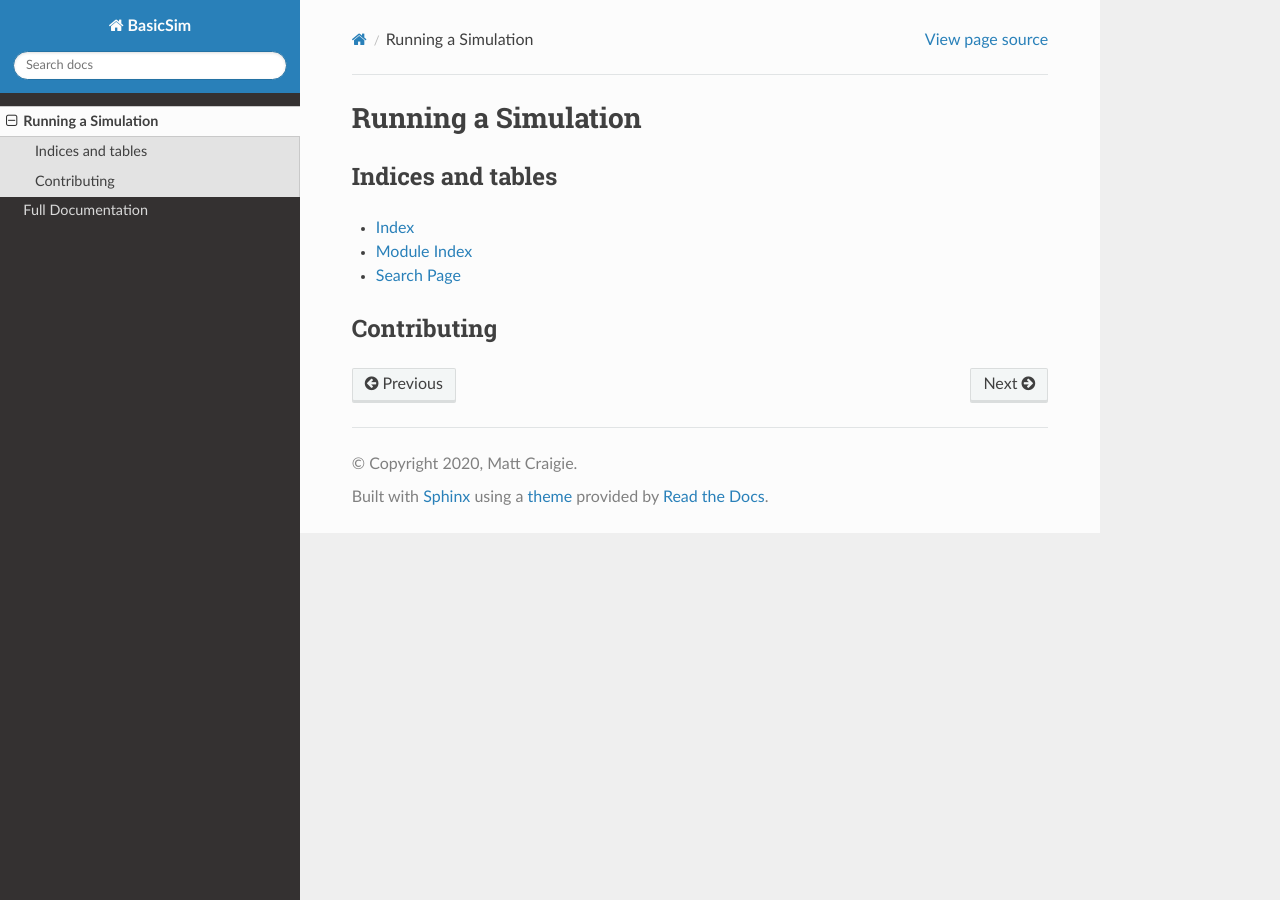
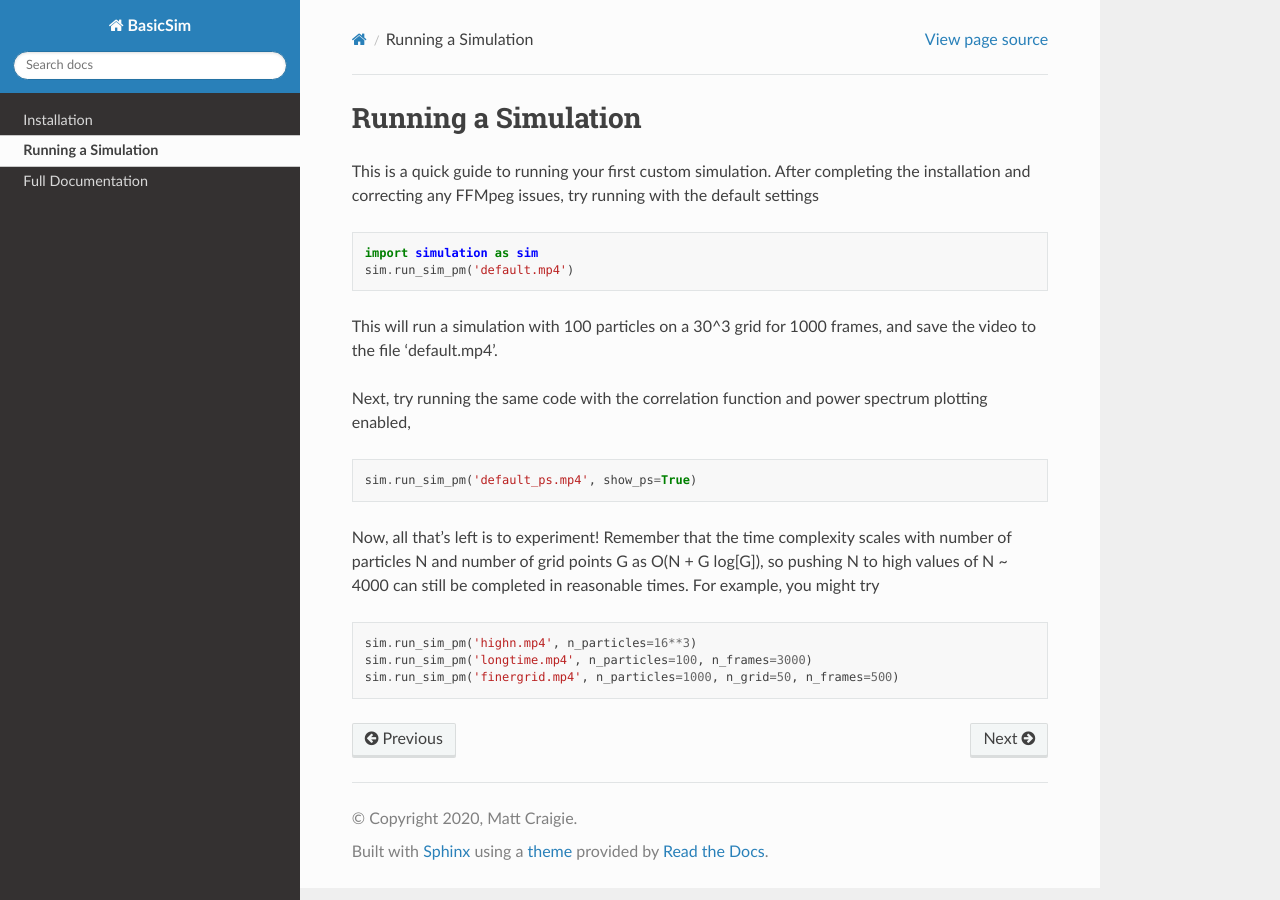
Before and after one commit to mattcraigie/BasicSim, a Sphinx documentation site: the page built from docs/source/simfuncs.rst, in a window 1280 px wide. Built offline with Sphinx 7.4.7 and the Read the Docs theme 2.0.0, drawn with Linux system fonts in a browser that asks for light colours; pages that are not in the unit, such as notebooks, are missing from menus.

```diff
--- a/docs/source/conf.py
+++ b/docs/source/conf.py
@@ -10,9 +10,9 @@
 # add these directories to sys.path here. If the directory is relative to the
 # documentation root, use os.path.abspath to make it absolute, like shown here.
 #
-# import os
-# import sys
-# sys.path.insert(0, os.path.abspath('.'))
+import os
+import sys
+sys.path.insert(0, os.path.abspath('C:\\Users\\matth\\PycharmProjects\\BasicSim'))
 
 
 # -- Project information -----------------------------------------------------
@@ -52,3 +52,5 @@ html_theme = 'sphinx_rtd_theme'
 # relative to this directory. They are copied after the builtin static files,
 # so a file named "default.css" will overwrite the builtin "default.css".
 html_static_path = ['_static']
+
+html_sidebars = { '**': ['globaltoc.html', 'relations.html', 'sourcelink.html', 'searchbox.html'] }
--- a/docs/source/contents.rst
+++ b/docs/source/contents.rst
@@ -6,6 +6,7 @@ Contents
    :maxdepth: 2
 
    index
+   install
    contents
    simfuncs
    documentation
--- a/docs/source/documentation.rst
+++ b/docs/source/documentation.rst
@@ -2,4 +2,5 @@
 Full Documentation
 ==================
 
-Here's some docs and some autodoc action
+.. automodule:: simulation
+    :members:
--- a/docs/source/index.rst
+++ b/docs/source/index.rst
@@ -21,7 +21,7 @@ less practical for the large number of particles intended to be used with BasicS
 .. toctree::
    :maxdepth: 2
 
-   installation
+   install
    simfuncs
    documentation
 
--- a/docs/source/simfuncs.rst
+++ b/docs/source/simfuncs.rst
@@ -2,15 +2,29 @@
 Running a Simulation
 ====================
 
-Indices and tables
-------------------
+This is a quick guide to running your first custom simulation. After completing the installation and correcting any FFMpeg
+issues, try running with the default settings
 
-* :ref:`genindex`
-* :ref:`modindex`
-* :ref:`search`
+.. code-block::
+
+   import simulation as sim
+   sim.run_sim_pm('default.mp4')
+
+This will run a simulation with 100 particles on a 30^3 grid for 1000 frames, and save the video to the file 'default.mp4'.
 
 
+Next, try running the same code with the correlation function and power spectrum plotting enabled,
 
+.. code-block::
 
-Contributing
-------------
+   sim.run_sim_pm('default_ps.mp4', show_ps=True)
+
+Now, all that's left is to experiment! Remember that the time complexity scales with number of particles N and number of
+grid points G as O(N + G log[G]), so pushing N to high values of N ~ 4000 can still be completed in reasonable times.
+For example, you might try
+
+.. code-block::
+
+   sim.run_sim_pm('highn.mp4', n_particles=16**3)
+   sim.run_sim_pm('longtime.mp4', n_particles=100, n_frames=3000)
+   sim.run_sim_pm('finergrid.mp4', n_particles=1000, n_grid=50, n_frames=500)
```
Also changed, not shown: simulation/__init__.py (+4 -3 lines), 9 other files.
